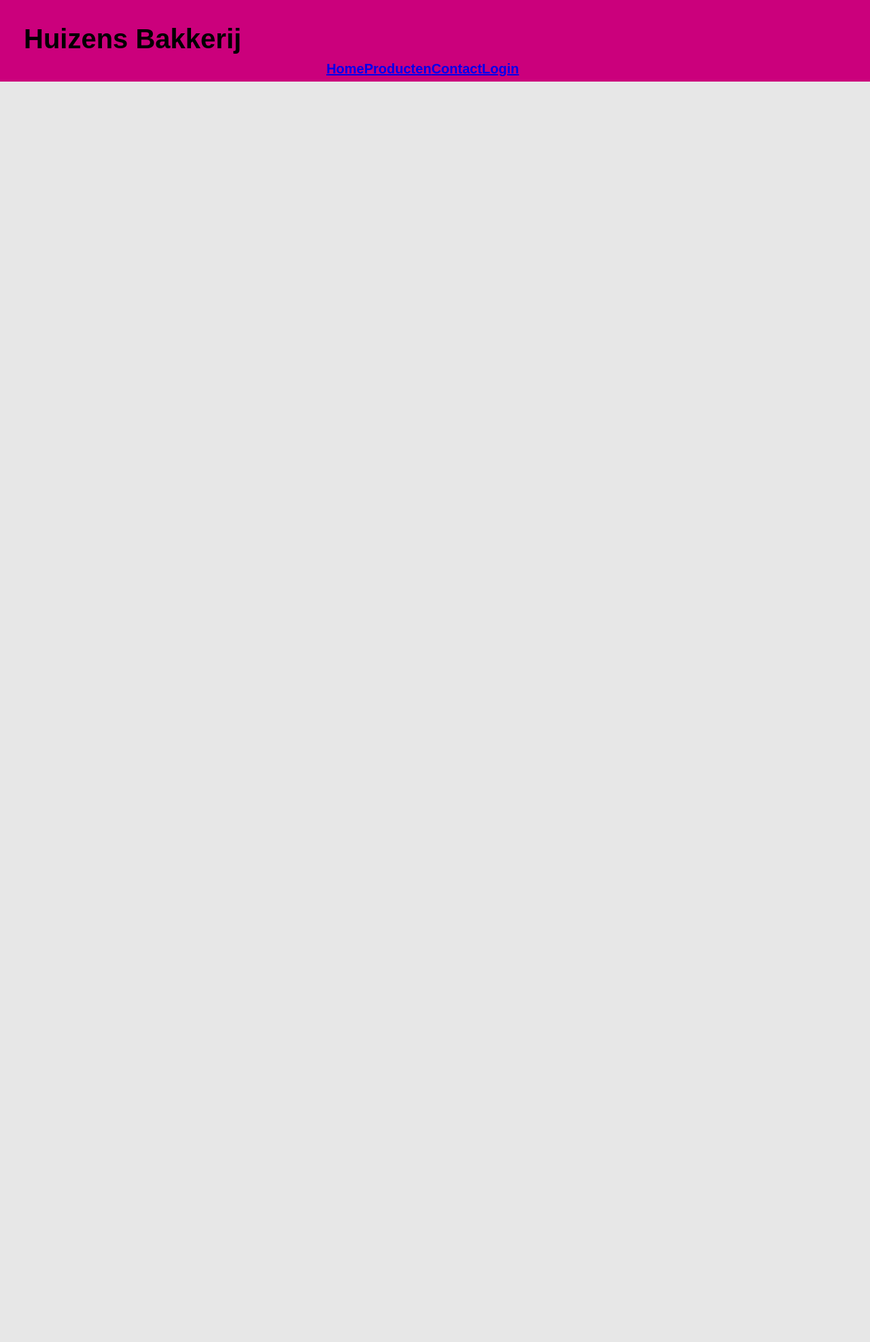
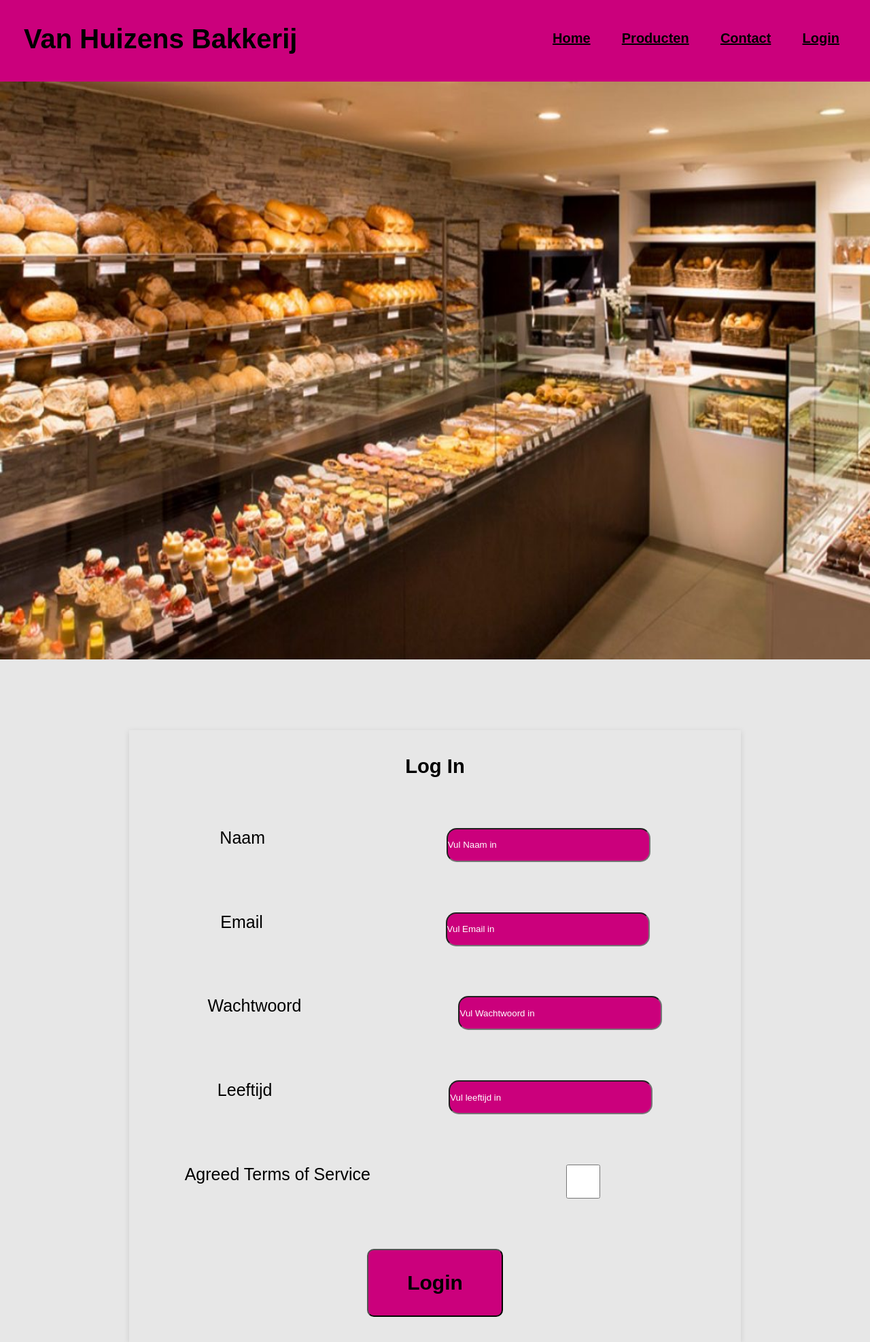
Before and after one commit to Quinn34/php, a PHP site: page /pages/login.php in a window 1280 px wide. Shown: the whole page at 68% size. Before the commit the page ends 120 px from the top, so only its background shows below. Run offline with PHP 8.4, Linux system fonts and the light colour scheme.

Commit message:
Big big commit

```diff
--- a/html/css/main.css
+++ b/html/css/main.css
@@ -43,10 +43,11 @@ body{
     width: 700px;
     margin: 0 60px;
     box-shadow: 0 0 20px 2px rgba(0, 0 , 0 , .1);
-    background-color: black;
     border-radius: 20px;
-    color: white;
+    color: black;
     transition: 1s;
+    display: flex;
+    flex-direction: row;
  }
  .container1{
     width: 1920px;
@@ -64,16 +65,115 @@ body{
 }
 .imgF {
     height: 213px;
-    width: 700px
+    width: 300px;
+    border-radius: 20px;
 }
-.register_form{
-    height: auto;
-    width: 300px;
-    display: flex;
-    flex-direction: column;
-    box-shadow: rgba(99, 99, 99, 0.2) 0px 2px 8px 0px;
-}
+
 .row{
     display: flex;
     flex-direction: row;
 }
+.context {
+    display: flex;
+    flex-direction: column;
+    color: black;
+    padding: 10px;
+    margin-top: 10px;
+}
+p1{
+    margin-top: 10px;
+}
+p2{
+    margin-top: 50px;
+}
+.img-B{
+    width: 100%;
+    height: 850px;
+}
+.left-info{
+    width: 75%;
+    height: 300px;
+    font-size: 30px;
+    padding: 20px;
+    display: flex;
+    flex-direction: column;
+    align-self: center;
+}
+.register_form{
+    height: 900px;
+    width: 900px;
+    display: flex;
+    flex-direction: column;
+    box-shadow: rgba(99, 99, 99, 0.2) 0px 2px 8px 0px;
+    margin-top: 100px;
+    justify-content: space-around;
+    font-size: 25px;
+}
+.row55{
+    display: flex;
+    flex-direction: row;
+    height: auto;
+    width: 100%;
+    justify-content: space-around;
+}
+.mid {
+    display: flex;
+    flex-direction: row;
+    height: auto;
+    justify-content: space-around;
+}
+.full-login{
+    display: flex;
+    justify-content: space-around;
+
+}
+.aangemeld{
+    display: flex;
+    flex-direction: row;
+    height: auto;
+    justify-content: space-around;
+    margin-top: 100px;
+}
+
+.terug{
+    display: flex;
+    flex-direction: row;
+    height: auto;
+    justify-content: space-around;
+    margin-top: 100px;
+}
+.terug-button{
+    background-color: #CB007C;
+    border-radius: 5px;
+    height: 50px;
+    width: 100px;
+    display: flex;
+    justify-content: space-around;
+    align-items: center;
+    font-weight: 700;
+    margin-top: 100px;
+    margin-left: 47%;
+}
+.Items{
+    color: black;
+}
+p3{
+    margin-top: 20px;
+}
+.button-log{
+    height: 100px;
+    width: 200px;
+    border-radius: 10px;
+    background-color: #CB007C;
+    font-size: 30px;
+    font-weight: 600;
+}
+input{
+    height: 50px;
+    width: 300px;
+    background-color: #CB007C;
+    border-radius: 15px;
+}
+::placeholder {
+    color: white;
+}
--- a/html/pages/login.php
+++ b/html/pages/login.php
@@ -4,26 +4,57 @@
     <meta charset="UTF-8">
     <meta name="viewport" content="width=device-width, initial-scale=1.0">
     <title>Document</title>
-    <link rel="stylesheet" href="css/main.css" >
+    <link rel="stylesheet" href="/css/main.css" >
     <script src="load.js"></script>
 </head>
-<body>
+<header>
     <div class="nav">
-        <div class="left-50">
+        <div class="left-75">
             <div class="name">
-                <p>Huizens Bakkerij</p>
+                <p>Van Huizens Bakkerij</p>
             </div>
         </div>
-        <div class="right-50">
-            <div class="buttons">
-            <div class="buttons">
-            <a href="index.php" class="Items">Home</a>
-            <a href="pages/product.php" class= "Items">Producten</a>
-            <a href="pages/contact.php" class="Items">Contact</a>
-            <a href="pages/login.php" class="Items">Login</a>
+        <div class="right-25">
+        <div class="buttons">
+            <a href="/index.php" class="Items">Home</a>
+            <a href="/pages/product.php" class= "Items">Producten</a>
+            <a href="/pages/contact.php" class="Items">Contact</a>
+            <a href="#" class="Items">Login</a>
             </div>
-            </div>
-            </div>
+        </div>
     </div>
+</header>
+<body>
+<img src="/assets/beekerie.jpg" class="img-B">
+<div class="full-login">
+    <form class='register_form' name="register" method="POST" action="/pages/register.php">
+        <div class="mid">
+            <h3>Log In</h3>
+        </div>
+        <div class="row55">
+            <p> Naam</p>
+            <input type="text" name="naam" placeholder="Vul Naam in"/>
+        </div>
+        <div class="row55">
+            <p> Email</p>
+            <input type="Email" name="Email" placeholder="Vul Email in"/>
+        </div>
+    <div class="row55">
+        <p>Wachtwoord</p>
+        <input type="password" name="password" placeholder="Vul Wachtwoord in"/>
+    </div>
+    <div class="row55">
+        <p> Leeftijd</p>
+        <input type="text" name="leeftijd" placeholder="Vul leeftijd in"/>
+    </div>
+    <div class="row55">
+        <p>Agreed Terms of Service</p>
+        <input type="checkbox" name="av"/>
+    </div>
+    <div class="row55">
+        <input type="submit" name="submit" value='Login' class="button-log"/>
+    </div>
+</form>
+</div>
 </body>
 </html>
```
Also changed, not shown: html/index.php (+66 -10 lines), html/pages/contact.php (+13 -13 lines), html/pages/product.php (+6 -39 lines), html/pages/register.php (+17 -28 lines), html/assets/bakkur.jpg (added), html/assets/beekerie.jpg (added), html/assets/ollieballen.jpeg (added), 1 other file.
